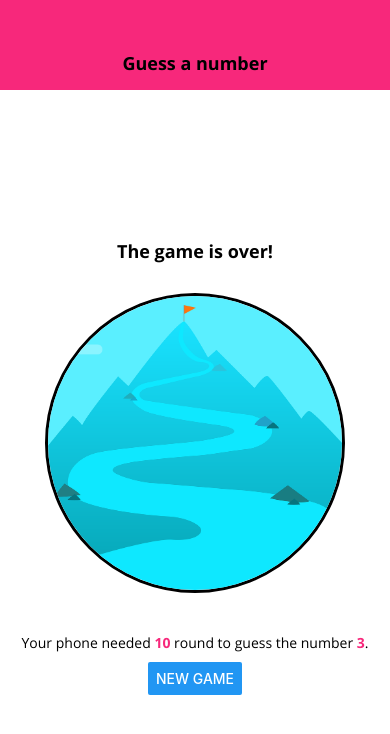
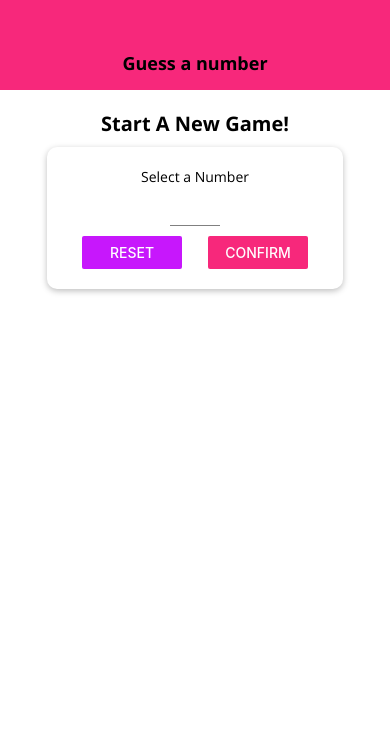
Before and after one commit to Tedrick10/guess-a-number-app, a React Native app: screen / in a window 390 px wide. Shown: the top 734 px of the page. Built offline with nearby package versions, Linux system fonts and the light colour scheme.

Commit message:
Updated MainButton Component & Others.

```diff
--- a/App.js
+++ b/App.js
@@ -49,13 +49,6 @@
   };
 
   let content = <StartGameScreen onStartGame={startGameHandler} />;
-  content = (
-    <GameOverScreen
-      userNumber={3}
-      roundsNumber={10}
-      onRestart={configureNewGameHandler}
-    />
-  );
 
   if (userNumber && guessRound <= 0) {
     content = (
--- /dev/null
+++ b/components/MainButton.js
@@ -0,0 +1,28 @@
+import React from "react";
+import { View, Text, StyleSheet, TouchableOpacity } from "react-native";
+import Colors from "../constants/colors";
+const MainButton = (props) => {
+  return (
+    <TouchableOpacity onPress={props.onPress} activeOpacity={0.8}>
+      <View style={styles.button}>
+        <Text style={styles.buttonText}>{props.children}</Text>
+      </View>
+    </TouchableOpacity>
+  );
+};
+
+const styles = StyleSheet.create({
+  button: {
+    backgroundColor: Colors.primary,
+    paddingVertical: 12,
+    paddingHorizontal: 30,
+    borderRadius: 25,
+  },
+  buttonText: {
+    color: "white",
+    fontFamily: "open-sans",
+    fontSize: 18,
+  },
+});
+
+export default MainButton;
--- a/screens/GameOverScreen.js
+++ b/screens/GameOverScreen.js
@@ -3,6 +3,7 @@
 import BodyText from "../components/BodyText";
 import TitleText from "../components/TitleText";
 import Colors from "../constants/colors";
+import MainButton from "../components/MainButton";
 
 const GameOverScreen = (props) => {
   const image = require("../assets/success.png");
@@ -32,7 +33,8 @@
 
       {/* <BodyText>Number of rounds: {props.roundsNumber}</BodyText> */}
       {/* <BodyText>User number: {props.userNumber}</BodyText> */}
-      <Button title="NEW GAME" onPress={props.onRestart} />
+      {/* <Button title="NEW GAME" onPress={props.onRestart} /> */}
+      <MainButton onPress={props.onRestart}>NEW GAME</MainButton>
     </View>
   );
 };
--- a/screens/GameScreen.js
+++ b/screens/GameScreen.js
@@ -1,9 +1,11 @@
 import React, { useState, useRef, useEffect } from "react";
-import { View, StyleSheet, Button, Text, Alert } from "react-native";
+import { View, StyleSheet, Text, Alert, ScrollView } from "react-native";
+import { Ionicons } from "@expo/vector-icons";
 
 // Components
 import NumberContainer from "../components/NumberContainer";
 import Card from "../components/Card";
+import MainButton from "../components/MainButton";
 
 // Constants
 import DefaultStyles from "../constants/default-styles";
@@ -22,17 +24,16 @@
 
 const GameScreen = (props) => {
   const { userChoice, onGameOver } = props;
-  const [currentGuess, setCurrentGuess] = useState(
-    generateRandomBetween(1, 100, userChoice)
-  );
-  const [rounds, setRounds] = useState(0);
+  const initialGuess = generateRandomBetween(1, 100, userChoice);
+  const [currentGuess, setCurrentGuess] = useState(initialGuess);
+  const [passGuesses, setpassGuesses] = useState([initialGuess]);
 
   const currentLow = useRef(1);
   const currentHigh = useRef(100);
 
   useEffect(() => {
     if (currentGuess === userChoice) {
-      onGameOver(rounds);
+      onGameOver(passGuesses.length);
     }
   }, [currentGuess, props]);
 
@@ -50,7 +51,7 @@
     if (direction === "lower") {
       currentHigh.current = currentGuess;
     } else {
-      currentLow.current = currentGuess;
+      currentLow.current = currentGuess + 1;
     }
 
     const nextNumber = generateRandomBetween(
@@ -59,7 +60,8 @@
       currentGuess
     );
     setCurrentGuess(nextNumber);
-    setRounds((prevRound) => prevRound + 1);
+    // setRounds((prevRound) => prevRound + 1);
+    setpassGuesses((prevGuesses) => [nextNumber, ...prevGuesses]);
   };
 
   return (
@@ -67,12 +69,25 @@
       <Text style={DefaultStyles.title}>Opponent's Guess</Text>
       <NumberContainer>{currentGuess}</NumberContainer>
       <Card style={styles.buttonContainer}>
-        <Button title="LOWER" onPress={nextGuessHandler.bind(this, "lower")} />
+        {/* <Button title="LOWER" onPress={nextGuessHandler.bind(this, "lower")} />
         <Button
           title="GREATER"
           onPress={nextGuessHandler.bind(this, "greater")}
-        />
+        /> */}
+        <MainButton onPress={nextGuessHandler.bind(this, "lower")}>
+          <Ionicons name="md-remove" size={24} color="white" />
+        </MainButton>
+        <MainButton onPress={nextGuessHandler.bind(this, "greater")}>
+          <Ionicons name="md-add" size={24} color="white" />
+        </MainButton>
       </Card>
+      <ScrollView>
+        {passGuesses.map((guess) => (
+          <View key={guess}>
+            <Text>{guess}</Text>
+          </View>
+        ))}
+      </ScrollView>
     </View>
   );
 };
@@ -87,8 +102,8 @@
     flexDirection: "row",
     justifyContent: "space-around",
     marginTop: 20,
-    width: 300,
-    maxWidth: "80%",
+    width: 400,
+    maxWidth: "90%",
   },
 });
 
--- a/screens/StartGameScreen.js
+++ b/screens/StartGameScreen.js
@@ -17,6 +17,7 @@
 import NumberContainer from "../components/NumberContainer";
 import BodyText from "../components/BodyText";
 import TitleText from "../components/TitleText";
+import MainButton from "../components/MainButton";
 
 const StartGameScreen = (props) => {
   const [enteredValue, setEnteredValue] = useState("");
@@ -60,10 +61,9 @@
       <Card style={styles.summaryContainer}>
         <BodyText>You selected</BodyText>
         <NumberContainer>{selectedNumber}</NumberContainer>
-        <Button
-          title="START GAME"
-          onPress={props.onStartGame.bind(this, selectedNumber)}
-        />
+        <MainButton onPress={() => props.onStartGame(selectedNumber)}>
+          START GAME
+        </MainButton>
       </Card>
     );
   }
```
